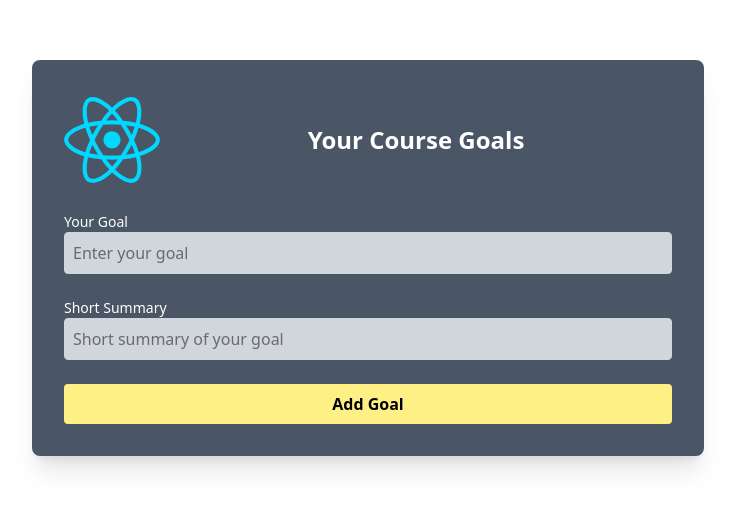
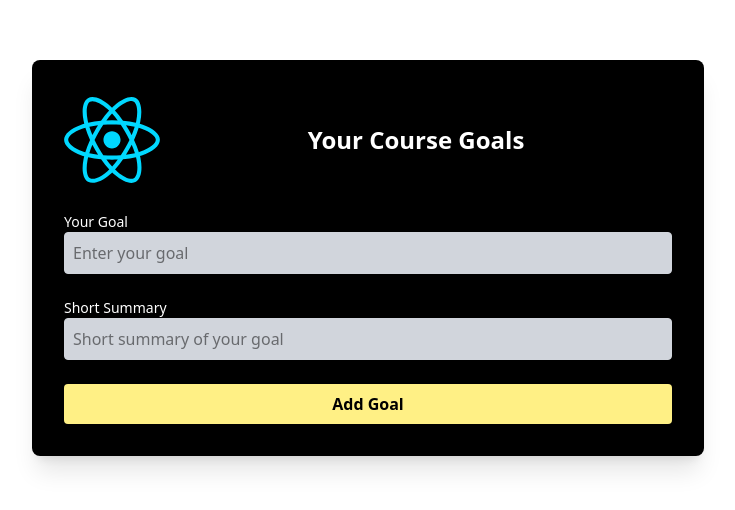
Before and after one commit to wandumi/React-typescript-course, a React (Vite) app: page / in a window 1280 px wide. Shown: the part 182-692 px from the top of the page, without its empty margins (272-1007 px from the left). Built offline with nearby package versions, Linux system fonts and the light colour scheme.

Commit message:
colors to black theme

```diff
--- a/src/App.tsx
+++ b/src/App.tsx
@@ -33,7 +33,7 @@ function App() {
   return (
     <>
       <main className="flex items-center justify-center min-h-screen bg-white m-10">
-        <div className="bg-gray-600 p-8 rounded-lg shadow-xl w-full max-w-2xl text-white">
+        <div className="bg-black p-8 rounded-lg shadow-xl w-full max-w-2xl text-white">
           <Header image={{ src: svg, alt: "list of goals" }}>
             <h1 className="text-center text-2xl font-semibold">Your Course Goals</h1>
           </Header>
```
